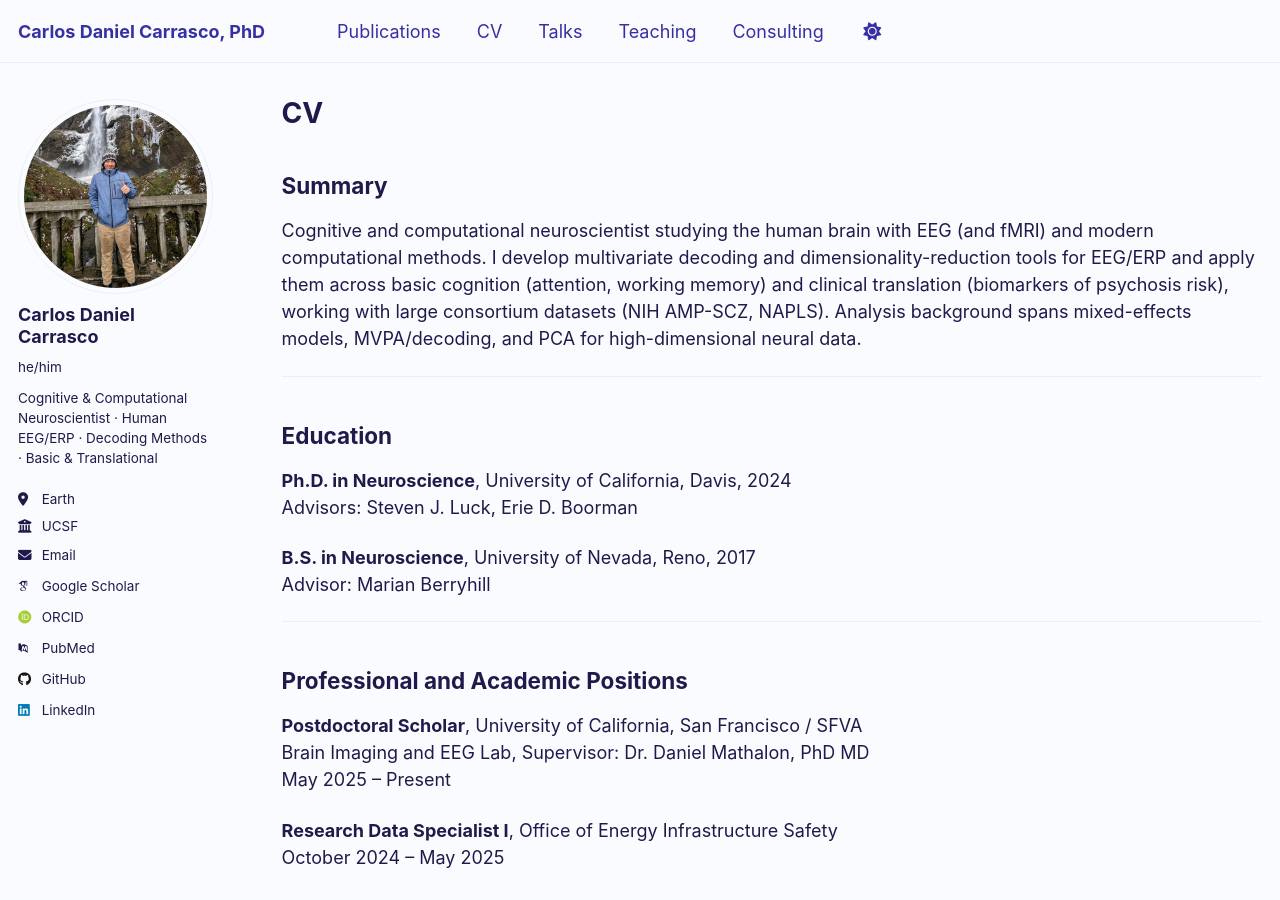
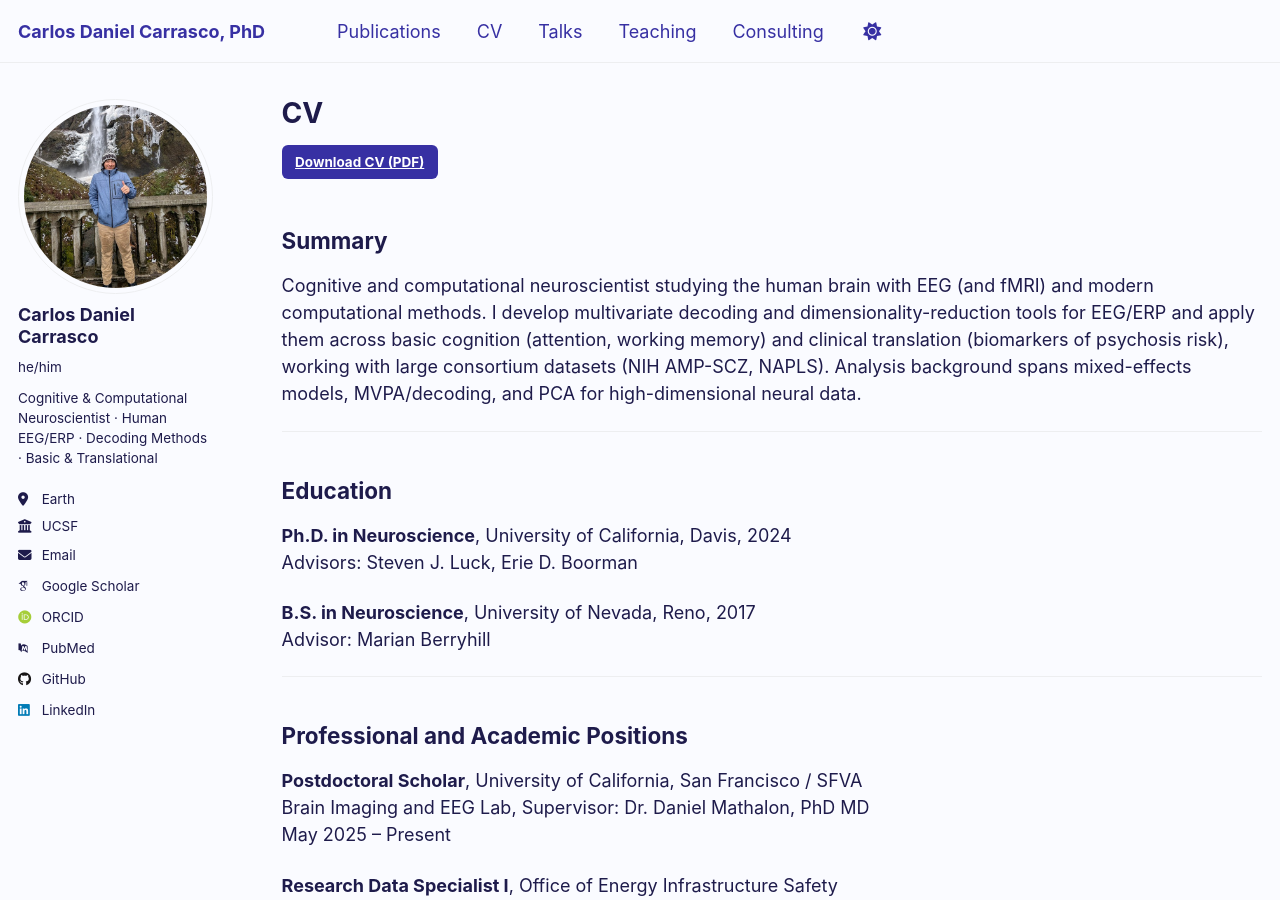
Before and after one commit to mojorisin24/mojorisin24.github.io, a Jekyll site: the page built from _pages/cv.md, in a window 1280 px wide and 900 px high. Built offline with Jekyll 4.4.1, drawn with Linux system fonts in a browser that asks for light colours; some web fonts are replaced.

Commit message:
downloadable CV
testing upload of pdf cv

```diff
--- a/_pages/cv.md
+++ b/_pages/cv.md
@@ -8,6 +8,8 @@ redirect_from:
 ---
 
 {% include base_path %}
+
+<p><a href="{{ base_path }}/files/cv.pdf" class="btn btn--primary" download>Download CV (PDF)</a></p>
 
 ## Summary
 
```
Also changed, not shown: 1 other file.
